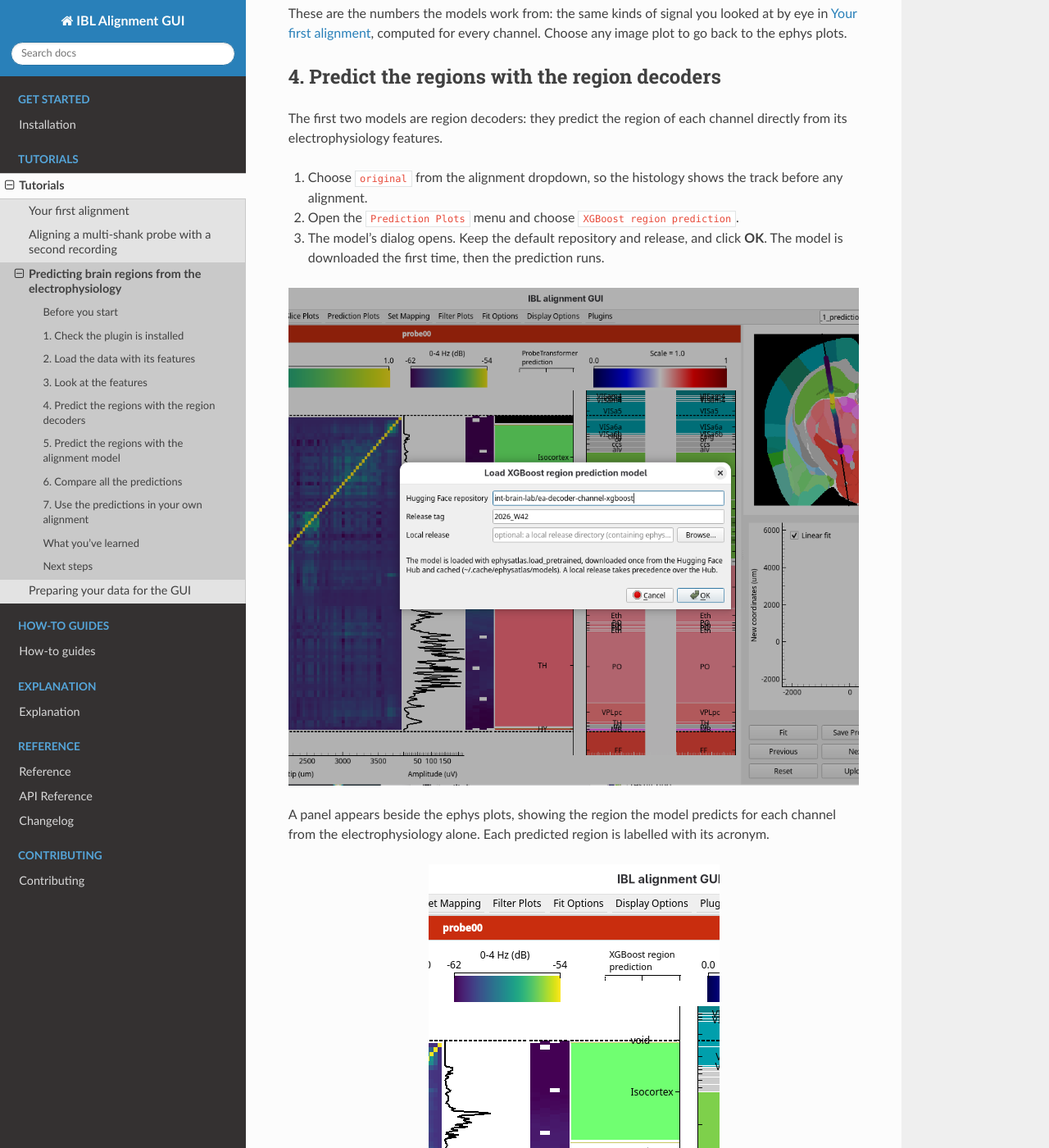
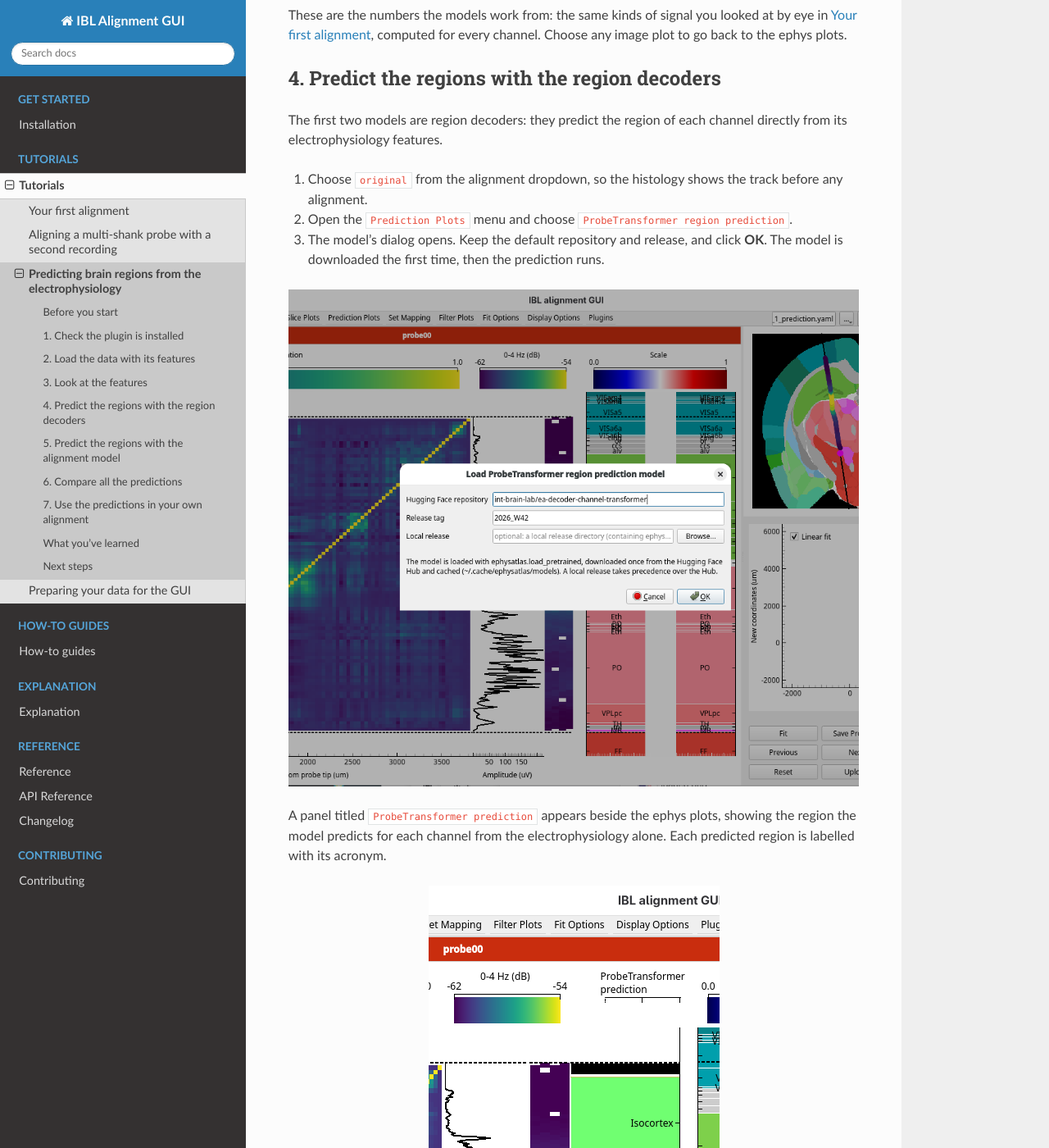
Before and after one commit to int-brain-lab/ibl-alignment-gui, a Sphinx documentation site: the page built from docs/source/tutorials/03_channel_prediction.md, in a window 1280 px wide and 1400 px high, scrolled down 3113 px. Shown: the whole window at 82% size. Built offline with Sphinx 7.4.7 and the Read the Docs theme 3.1.0, drawn with Linux system fonts in a browser that asks for light colours; some of the changed text lies outside the part shown.

Commit message:
update model titles and make probe transformer default model to load in in tutorial

````diff
--- a/docs/source/tutorials/03_channel_prediction.md
+++ b/docs/source/tutorials/03_channel_prediction.md
@@ -107,20 +107,20 @@ its electrophysiology features.
 
 1. Choose `original` from the alignment dropdown, so the histology shows the track before any
    alignment.
-2. Open the `Prediction Plots` menu and choose `XGBoost region prediction`.
+2. Open the `Prediction Plots` menu and choose `ProbeTransformer region prediction`.
 3. The model's dialog opens. Keep the default repository and release, and click **OK**. The model
    is downloaded the first time, then the prediction runs.
 
 ```{image} ../_static/tutorials/03_prediction/model_load_dialog.png
-:alt: The dialog for loading the XGBoost region prediction model, with the default Hugging Face repository and release
+:alt: The dialog for loading the ProbeTransformer region prediction model, with the default Hugging Face repository and release
 :align: center
 ```
 
-A panel appears beside the ephys plots, showing the region the model predicts for each channel
-from the electrophysiology alone. Each predicted region is labelled with its acronym.
+A panel titled `ProbeTransformer prediction` appears beside the ephys plots, showing the region the
+model predicts for each channel from the electrophysiology alone. Each predicted region is labelled with its acronym.
 
 ```{image} ../_static/tutorials/03_prediction/decoder_prediction.png
-:alt: The XGBoost region prediction panel, with the thalamus, hippocampus and isocortex predicted along the probe
+:alt: The ProbeTransformer prediction panel, with the thalamus, hippocampus and isocortex predicted along the probe
 :align: center
 ```
 
@@ -128,16 +128,16 @@ from the electrophysiology alone. Each predicted region is labelled with its acr
    coarser level than the histology shows, so select `Cosmos` from the `Set Mapping` menu, or
    press {kbd}`Alt+M` until it is selected, to show the histology with fewer, larger regions.
    Select `Allen` again before you go on.
-5. Choose `XGBoost region prediction (cumulative)`. For each channel, it now shows the
+5. Choose `ProbeTransformer region prediction (cumulative)`. For each channel, it now shows the
    probability that the channel lies in each region, stacked side by side. Where one colour fills
    the width, the model is confident; where several share it, it is unsure.
 
 ```{image} ../_static/tutorials/03_prediction/decoder_cumulative.png
-:alt: The cumulative XGBoost region prediction, with the probabilities of the regions stacked along the probe
+:alt: The ProbeTransformer cumulative panel, with the probabilities of the regions stacked along the probe
 :align: center
 ```
 
-6. Choose `ProbeTransformer region prediction`, and load it in the same way. It is a second model,
+6. Choose `XGBoost region prediction`, and load it in the same way. It is a second model,
    trained on the same features. You will compare the two in step 6.
 
 ## 5. Predict the regions with the alignment model
@@ -167,7 +167,7 @@ The result window shows how the model matched the recording to the track:
    of each channel where the alignment model placed it on the track.
 
 ```{image} ../_static/tutorials/03_prediction/auto_align_prediction.png
-:alt: The Auto-alignment panel, with the atlas regions where the alignment placed each channel
+:alt: The Auto-alignment prediction panel, with the atlas regions where the alignment placed each channel
 :align: center
 ```
 
@@ -175,7 +175,7 @@ The result window shows how the model matched the recording to the track:
    green is high, red is low.
 
 ```{image} ../_static/tutorials/03_prediction/auto_align_confidence.png
-:alt: The Auto-alignment (confidence) panel, coloured from green for high confidence to red for low
+:alt: The Auto-alignment confidence panel, coloured from green for high confidence to red for low
 :align: center
 ```
 
````
Also changed, not shown: CHANGELOG.md (+2 -0 lines), docs/source/reference/channel_prediction.md (+10 -1 lines), docs/source/_static/tutorials/03_prediction/alignment_from_predictions.png, docs/source/_static/tutorials/03_prediction/all_predictions.png, docs/source/_static/tutorials/03_prediction/auto_align_confidence.png, docs/source/_static/tutorials/03_prediction/auto_align_prediction.png, docs/source/_static/tutorials/03_prediction/decoder_cumulative.png, docs/source/_static/tutorials/03_prediction/decoder_prediction.png, docs/source/_static/tutorials/03_prediction/model_load_dialog.png, docs/source/_static/tutorials/03_prediction/result.png, 6 other files.
